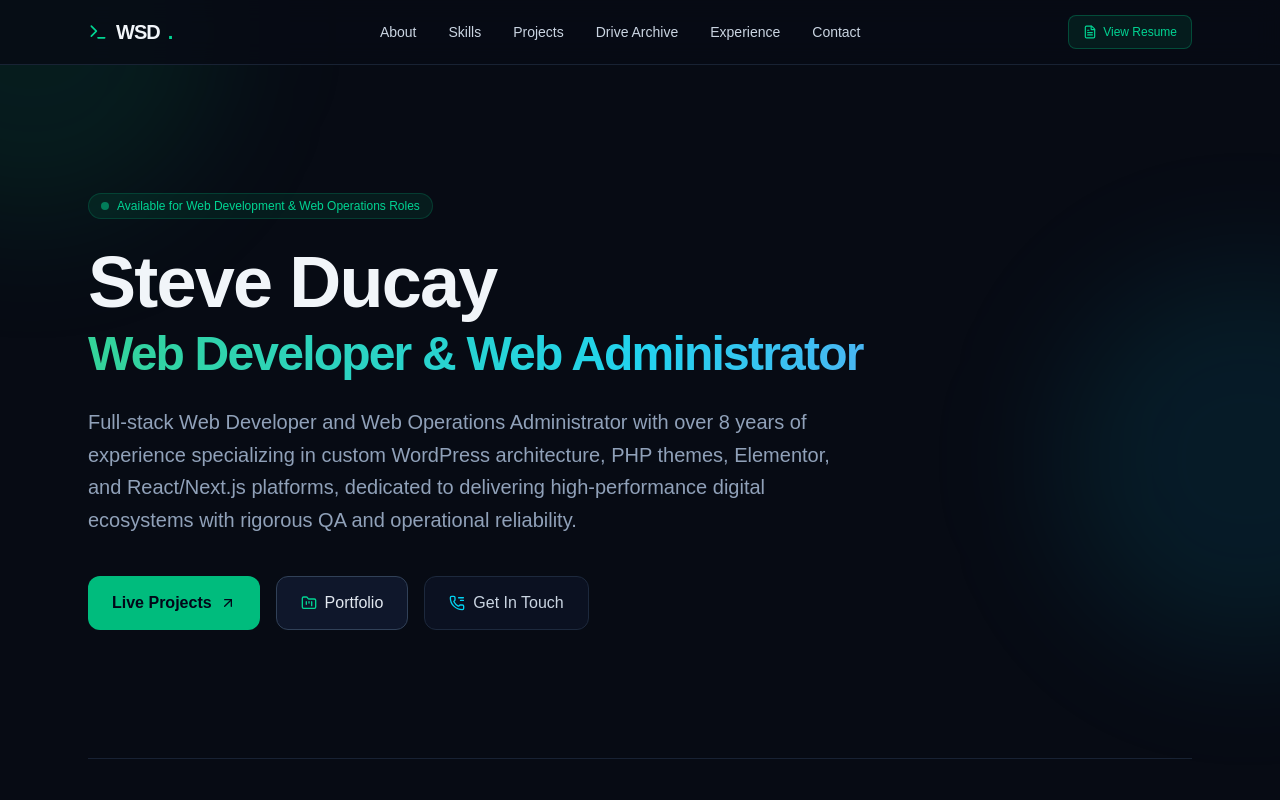
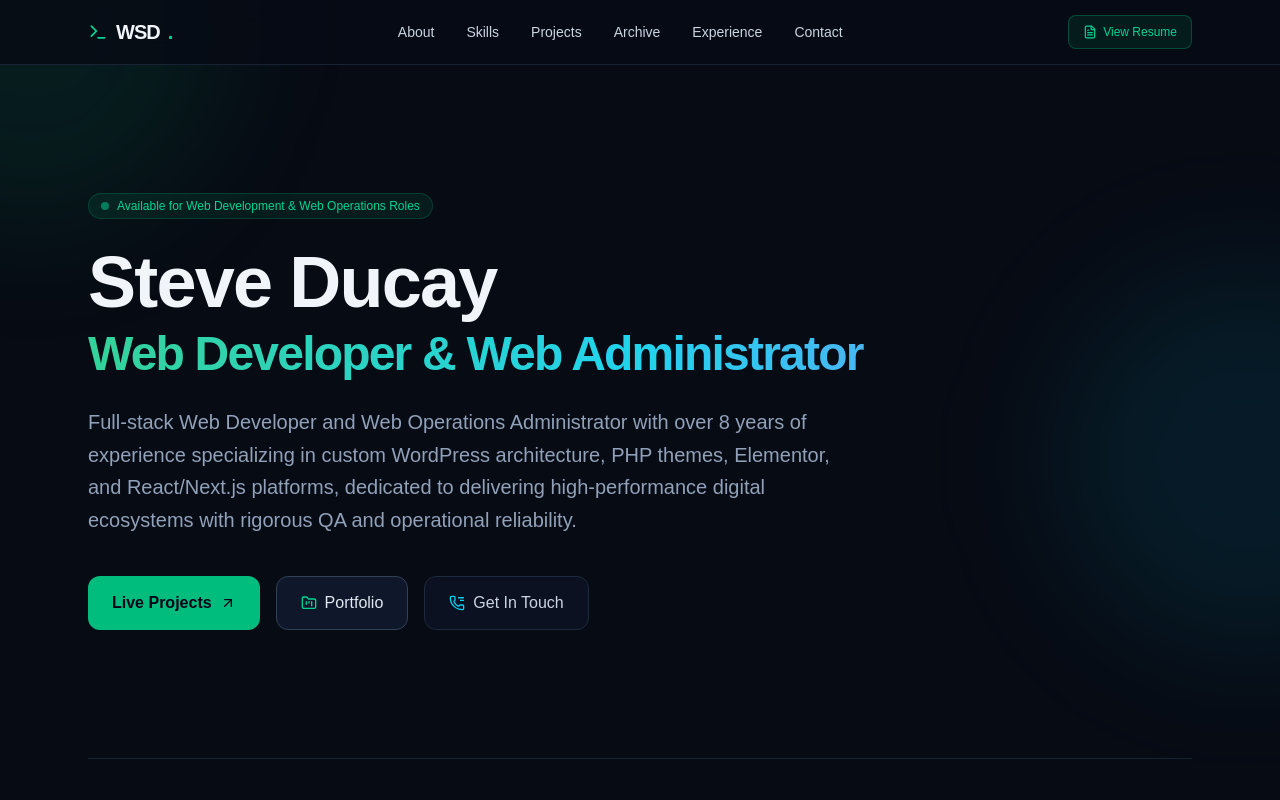
Before and after one commit to 2steve8/wsd-portfolio, a Next.js app: page / in a window 1280 px wide. Shown: the top 800 px of the page. Built offline with nearby package versions, Linux system fonts and the light colour scheme.

Commit message:
updating the header section

```diff
--- a/src/components/Header.tsx
+++ b/src/components/Header.tsx
@@ -24,8 +24,8 @@ export default function Header() {
                     <a href="#projects" className="hover:text-emerald-400 transition-colors">
                         Projects
                     </a>
-                    <a href="#drive-archive" className="hover:text-emerald-400 transition-colors">
-                        Drive Archive
+                    <a href="#archive" className="hover:text-emerald-400 transition-colors">
+                        Archive
                     </a>
                     <a href="#experience" className="hover:text-emerald-400 transition-colors">
                         Experience
```
